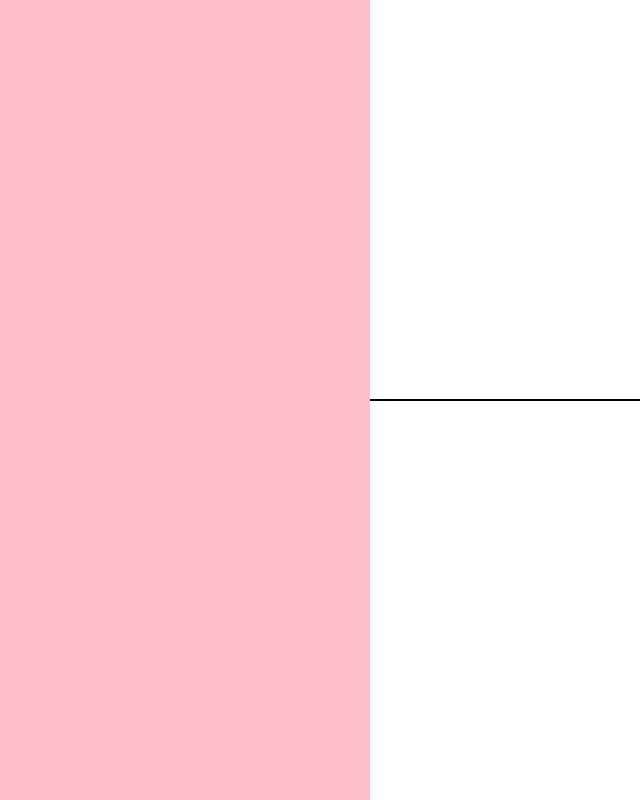
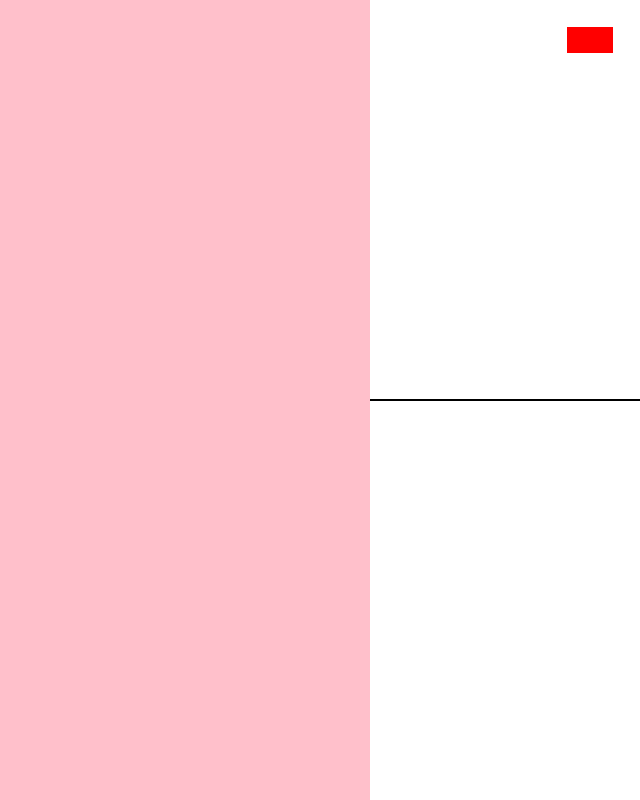
Before and after one commit to Nam-Hai/Nam-Hai-boilerplate, a Nuxt app: page /parallax in a window 1280 px wide. Shown: the top 800 px of the page, without its empty margins (640-1280 px from the left). Built offline with nearby package versions, Linux system fonts and the light colour scheme.

Commit message:
nuxtlink

```diff
--- a/pages/parallax.vue
+++ b/pages/parallax.vue
@@ -1,4 +1,9 @@
 <template>
+  <NuxtLink to='./'>
+    <div class="home">
+    </div>
+  </NuxtLink>
+
   <div class="mire"></div>
   <div class="wrapper">
     <TheParallax :amount="1.2">
@@ -61,6 +66,16 @@ useScrollEvent({
 </script>
 
 <style lang="scss" scoped>
+.home {
+  position: fixed;
+  right: 4rem;
+  top: 4rem;
+  width: 7rem;
+  height: 4rem;
+  background: red;
+  z-index: 2;
+}
+
 .layer-blue {
   width: 100%;
   height: 100%;
```
